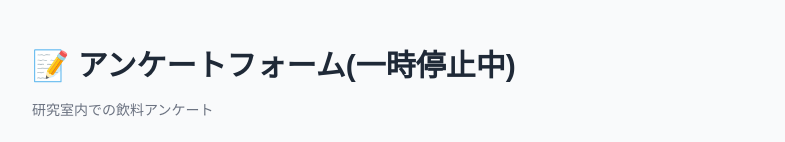
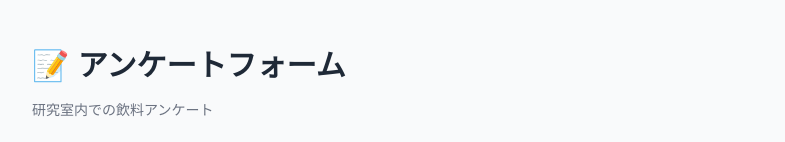
Before and after one commit to ogw1087/portfolio, a website: page tools/webform.html in a window 1280 px wide. Shown: the top 142 px of the page, without its empty margins (240-1025 px from the left). Drawn offline with Linux system fonts and the light colour scheme; a web font is replaced by a local one.

Commit message:
詳細ページ再生成

```diff
--- a/tools/webform.html
+++ b/tools/webform.html
@@ -9,7 +9,7 @@
 <body class="bg-gray-50 text-gray-800">
 
                 <main class="max-w-3xl mx-auto px-4 py-12">
-                    <h1 class="text-3xl font-rounded font-bold mb-4">📝 アンケートフォーム(一時停止中)</h1>
+                    <h1 class="text-3xl font-rounded font-bold mb-4">📝 アンケートフォーム</h1>
                     <p class="text-sm font-sans text-gray-500 mb-6">研究室内での飲料アンケート</p>
                     <article class="prose prose-slate md:prose-lg lg:prose-xl font-noto">
                         <h2>概要</h2>
@@ -53,6 +53,7 @@
 <hr>
 <h2>今後の予定</h2>
 <ul>
+<li>🖥️ PostgreSQL移行</li>
 <li>✅ 時間や内容によるフィルタ・検索機能の追加</li>
 <li>📩 新規リクエスト受付時の担当者への通知、リクエスト状況更新時の希望者へのメール通知機能の追加</li>
 </ul>
```
